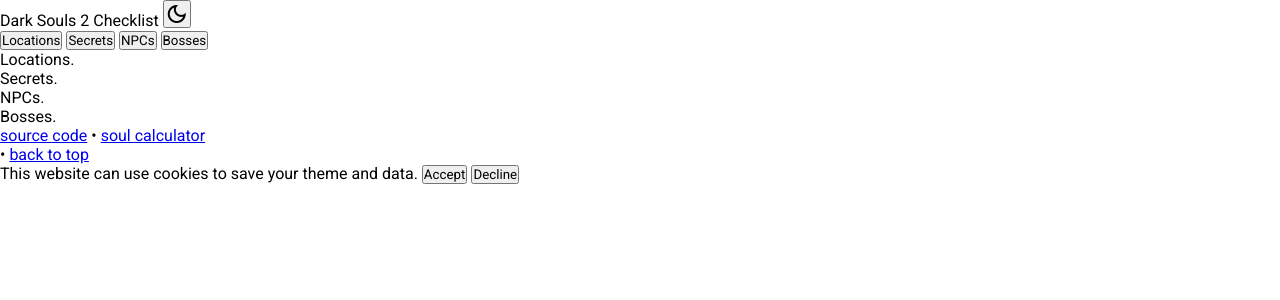
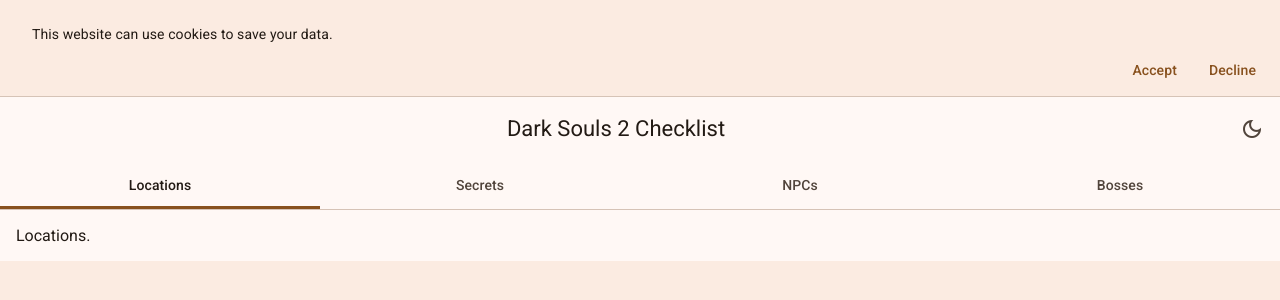
Before and after one commit to abluescarab/ds2-checklist, a plain HTML site: page index.html in a window 1280 px wide. Drawn offline with nearby package versions, Linux system fonts and the light colour scheme.

Commit message:
Implemented cookies and theme; added basic site framework

```diff
--- a/index.html
+++ b/index.html
@@ -18,76 +18,64 @@
 
         <link rel="stylesheet" href="material/material.css" />
     </head>
-    <body class="material-theme--light">
-        <div class="material-container material-container--hfill">
-            <header class="material-app-bar material-app-bar--center">
-                <span class="material-app-bar__headline">
-                    Dark Souls 2 Checklist
-                </span>
-                <span class="material-app-bar__trailing">
+    <body class="md-window md-theme--light">
+        <main class="md-body">
+            <div id="cookie-banner" class="md-banner">
+                <span class="md-banner__text"
+                    >This website can use cookies to save your data.</span
+                >
+                <div class="md-banner__actions">
+                    <button id="accept-cookies" class="md-banner__action">
+                        Accept
+                    </button>
+                    <button id="decline-cookies" class="md-banner__action">
+                        Decline
+                    </button>
+                </div>
+            </div>
+
+            <div class="md-app-bar md-app-bar--center">
+                <h1 class="md-app-bar__headline">Dark Souls 2 Checklist</h1>
+                <div class="md-app-bar__trailing">
                     <button
                         id="change-theme"
-                        class="material-app-bar__icon material-symbols-outlined">
+                        class="md-app-bar__icon material-symbols-outlined">
                         dark_mode
                     </button>
-                </span>
-            </header>
+                </div>
+            </div>
 
-            <main>
-                <div
-                    class="material-tabs material-tabs--top"
-                    data-tab="locations">
-                    <nav
-                        class="material-tabs__nav material-tabs__nav--secondary">
-                        <button
-                            class="material-tabs__nav-button current"
-                            data-tab="locations">
-                            <span class="material-tabs__nav-button-text"
-                                >Locations</span
-                            >
-                        </button>
-                        <button
-                            class="material-tabs__nav-button"
-                            data-tab="secrets">
-                            <span class="material-tabs__nav-button-text"
-                                >Secrets</span
-                            >
-                        </button>
-                        <button
-                            class="material-tabs__nav-button"
-                            data-tab="npcs">
-                            <span class="material-tabs__nav-button-text"
-                                >NPCs</span
-                            >
-                        </button>
-                        <button
-                            class="material-tabs__nav-button"
-                            data-tab="bosses">
-                            <span class="material-tabs__nav-button-text"
-                                >Bosses</span
-                            >
-                        </button>
-                    </nav>
-                    <div class="material-tabs__content">
-                        <section
-                            class="material-tabs__page current"
-                            data-tab="locations">
-                            Locations.
-                        </section>
-                        <section class="material-tabs__page" data-tab="secrets">
-                            Secrets.
-                        </section>
-                        <section class="material-tabs__page" data-tab="npcs">
-                            NPCs.
-                        </section>
-                        <section class="material-tabs__page" data-tab="bosses">
-                            Bosses.
-                        </section>
+            <div class="md-tabs">
+                <div class="md-tabs__nav md-tabs__nav--secondary">
+                    <button
+                        class="md-tabs__button md-tabs__button--selected"
+                        data-tab="locations">
+                        <span class="md-tabs__text">Locations</span>
+                    </button>
+                    <button class="md-tabs__button" data-tab="secrets">
+                        <span class="md-tabs__text">Secrets</span>
+                    </button>
+                    <button class="md-tabs__button" data-tab="npcs">
+                        <span class="md-tabs__text">NPCs</span>
+                    </button>
+                    <button class="md-tabs__button" data-tab="bosses">
+                        <span class="md-tabs__text">Bosses</span>
+                    </button>
+                </div>
+                <div class="md-tabs__content">
+                    <div
+                        class="md-tabs__page md-tabs__page--selected"
+                        data-tab="locations">
+                        Locations.
                     </div>
+                    <div class="md-tabs__page" data-tab="secrets">Secrets.</div>
+                    <div class="md-tabs__page" data-tab="npcs">NPCs.</div>
+                    <div class="md-tabs__page" data-tab="bosses">Bosses.</div>
                 </div>
-            </main>
+            </div>
+        </main>
 
-            <footer>
+        <!-- <footer>
                 <div class="footer-left">
                     <a
                         href="https://github.com/abluescarab/ds2-checklist"
@@ -109,8 +97,7 @@
                     <button type="button" id="accept-cookies">Accept</button>
                     <button type="button" id="decline-cookies">Decline</button>
                 </div>
-            </footer>
-        </div>
+            </footer> -->
 
         <script type="module" src="material/material.js"></script>
         <script type="module" src="js/script.js"></script>
--- /dev/null
+++ b/js/constants.js
@@ -0,0 +1,6 @@
+import Cookies from "./cookies.js";
+export const cookieNames = Object.freeze({
+    allowed: "cookiesAllowed",
+    theme: "theme",
+});
+export const cookies = new Cookies("ds2Checklist_");
--- /dev/null
+++ b/js/cookies.js
@@ -0,0 +1,29 @@
+export default class Cookies {
+    constructor(prefix) {
+        this.prefix = "";
+        this.expiryDays = 365;
+        this.path = "/";
+        this.sameSite = "Lax";
+        this.prefix = prefix;
+    }
+    // modified from https://stackoverflow.com/a/25490531
+    get(name) {
+        var _a;
+        let result = document.cookie.match(`(^|;)\\s*${this.prefix}${name}\\s*=\\s*([^;]*)`);
+        return (_a = result === null || result === void 0 ? void 0 : result.pop()) !== null && _a !== void 0 ? _a : null;
+    }
+    // modified from https://stackoverflow.com/a/24103596
+    set(name, value) {
+        let expires = "";
+        if (this.expiryDays > -1) {
+            let date = new Date();
+            date.setDate(date.getDate() + this.expiryDays);
+            expires = date.toUTCString();
+        }
+        document.cookie =
+            `${this.prefix}${name}=${value || ""}; ` +
+                `expires=${expires}; ` +
+                `path=${this.path}; ` +
+                `SameSite=${this.sameSite}`;
+    }
+}
--- a/js/script.js
+++ b/js/script.js
@@ -1,3 +1,27 @@
-import "./events.js";
-function load() { }
-function save() { }
+var _a, _b, _c;
+import { save, load, changeTheme } from "./utils.js";
+import { cookieNames, cookies } from "./constants.js";
+const cookieBanner = document.getElementById("cookie-banner");
+document.addEventListener("DOMContentLoaded", function () {
+    load();
+});
+(_a = document.getElementById("change-theme")) === null || _a === void 0 ? void 0 : _a.addEventListener("click", (e) => {
+    changeTheme(e.currentTarget);
+});
+(_b = document
+    .getElementById("accept-cookies")) === null || _b === void 0 ? void 0 : _b.addEventListener("click", function (e) {
+    cookies.set(cookieNames.allowed, "true");
+    cookieBanner === null || cookieBanner === void 0 ? void 0 : cookieBanner.classList.remove("md-banner--visible");
+    save();
+});
+(_c = document
+    .getElementById("decline-cookies")) === null || _c === void 0 ? void 0 : _c.addEventListener("click", function (e) {
+    cookies.set(cookieNames.allowed, "false");
+    cookieBanner === null || cookieBanner === void 0 ? void 0 : cookieBanner.classList.remove("md-banner--visible");
+});
+// form.addEventListener("reset", (e) => {
+//     // setTimeout waits for reset to finish
+//     setTimeout(() => {
+//         saveData();
+//     }, 1);
+// });
--- /dev/null
+++ b/js/utils.js
@@ -0,0 +1,33 @@
+import { cookieNames, cookies } from "./constants.js";
+import { cycleThemes, setTheme } from "../material/material.js";
+export function changeTheme(themeButton, theme = null) {
+    let buttonText = theme;
+    if (theme) {
+        setTheme(document.body, theme);
+    }
+    else {
+        theme = cycleThemes(document.body, ["light", "dark"]);
+    }
+    buttonText = theme == "light" ? "dark" : "light";
+    themeButton.innerText = `${buttonText}_mode`;
+    if (cookies.get(cookieNames.allowed) == "true") {
+        cookies.set(cookieNames.theme, theme);
+    }
+}
+export function load() {
+    const banner = document.getElementById("cookie-banner");
+    const cookiesAllowed = cookies.get(cookieNames.allowed);
+    if (cookiesAllowed == null) {
+        banner === null || banner === void 0 ? void 0 : banner.classList.add("md-banner--visible");
+    }
+    if (cookiesAllowed != "true") {
+        return;
+    }
+    changeTheme(document.getElementById("change-theme"), cookies.get(cookieNames.theme));
+}
+export function save() {
+    if (cookies.get(cookieNames.allowed) != "true") {
+        return;
+    }
+    // TODO: save cookies
+}
--- /dev/null
+++ b/src/constants.ts
@@ -0,0 +1,8 @@
+import Cookies from "./cookies.js";
+
+export const cookieNames = Object.freeze({
+    allowed: "cookiesAllowed",
+    theme: "theme",
+});
+
+export const cookies = new Cookies("ds2Checklist_");
--- /dev/null
+++ b/src/cookies.ts
@@ -0,0 +1,36 @@
+export default class Cookies {
+    prefix = "";
+    expiryDays = 365;
+    path = "/";
+    sameSite = "Lax";
+
+    constructor(prefix: string) {
+        this.prefix = prefix;
+    }
+
+    // modified from https://stackoverflow.com/a/25490531
+    get(name: string) {
+        let result = document.cookie.match(
+            `(^|;)\\s*${this.prefix}${name}\\s*=\\s*([^;]*)`
+        );
+
+        return result?.pop() ?? null;
+    }
+
+    // modified from https://stackoverflow.com/a/24103596
+    set(name: string, value: any) {
+        let expires = "";
+
+        if (this.expiryDays > -1) {
+            let date = new Date();
+            date.setDate(date.getDate() + this.expiryDays);
+            expires = date.toUTCString();
+        }
+
+        document.cookie =
+            `${this.prefix}${name}=${value || ""}; ` +
+            `expires=${expires}; ` +
+            `path=${this.path}; ` +
+            `SameSite=${this.sameSite}`;
+    }
+}
--- /dev/null
+++ b/src/utils.ts
@@ -0,0 +1,48 @@
+import { cookieNames, cookies } from "./constants.js";
+import { cycleThemes, setTheme } from "../material/material.js";
+
+export function changeTheme(
+    themeButton: HTMLElement,
+    theme: string | null = null
+) {
+    let buttonText = theme;
+
+    if (theme) {
+        setTheme(document.body, theme);
+    } else {
+        theme = cycleThemes(document.body, ["light", "dark"]);
+    }
+
+    buttonText = theme == "light" ? "dark" : "light";
+    themeButton.innerText = `${buttonText}_mode`;
+
+    if (cookies.get(cookieNames.allowed) == "true") {
+        cookies.set(cookieNames.theme, theme);
+    }
+}
+
+export function load() {
+    const banner = document.getElementById("cookie-banner");
+    const cookiesAllowed = cookies.get(cookieNames.allowed);
+
+    if (cookiesAllowed == null) {
+        banner?.classList.add("md-banner--visible");
+    }
+
+    if (cookiesAllowed != "true") {
+        return;
+    }
+
+    changeTheme(
+        document.getElementById("change-theme") as HTMLElement,
+        cookies.get(cookieNames.theme)
+    );
+}
+
+export function save() {
+    if (cookies.get(cookieNames.allowed) != "true") {
+        return;
+    }
+
+    // TODO: save cookies
+}
```
Also changed, not shown: js/events.js (deleted, +0 -33 lines), src/events.ts (deleted, +0 -37 lines), src/script.ts (+32 -3 lines).
